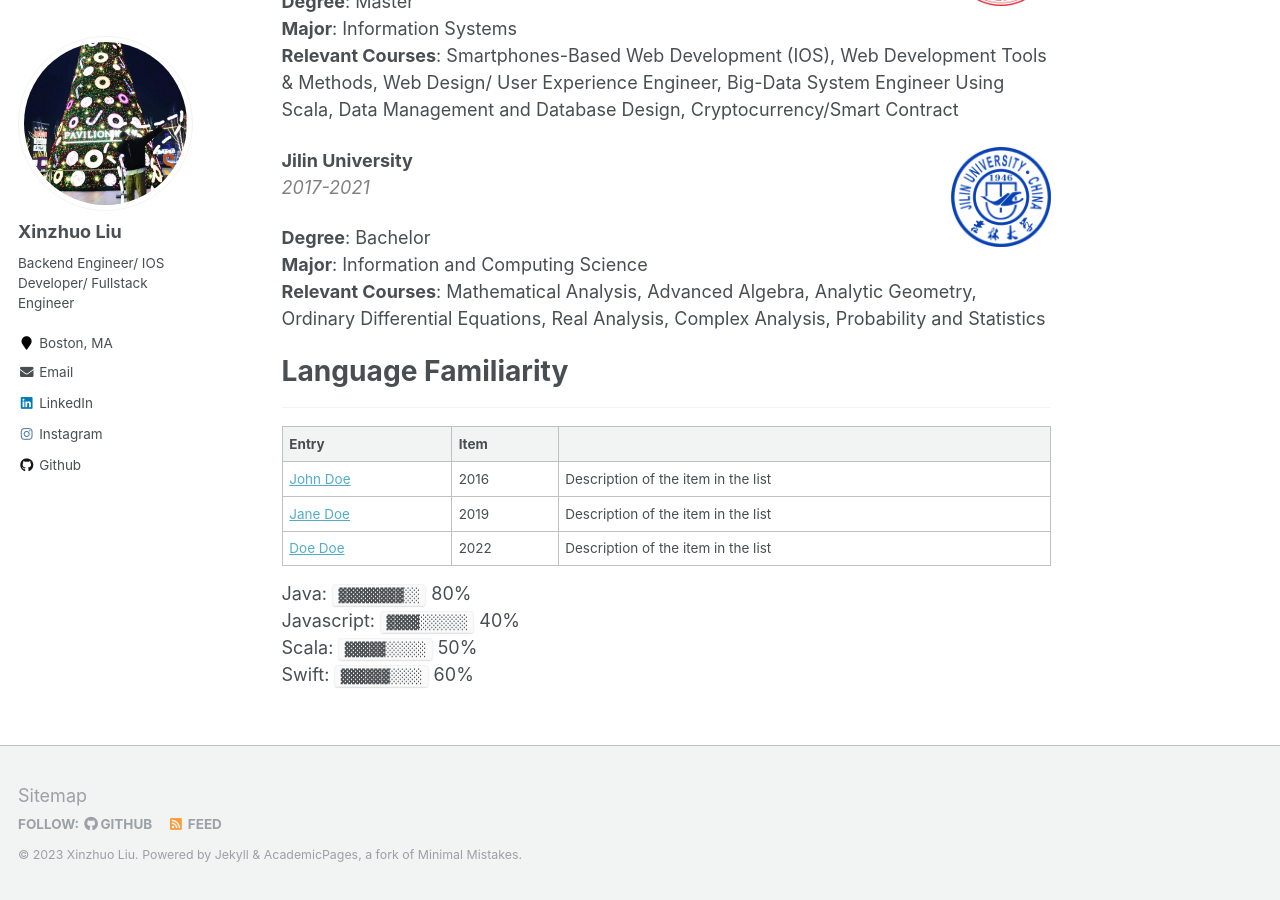
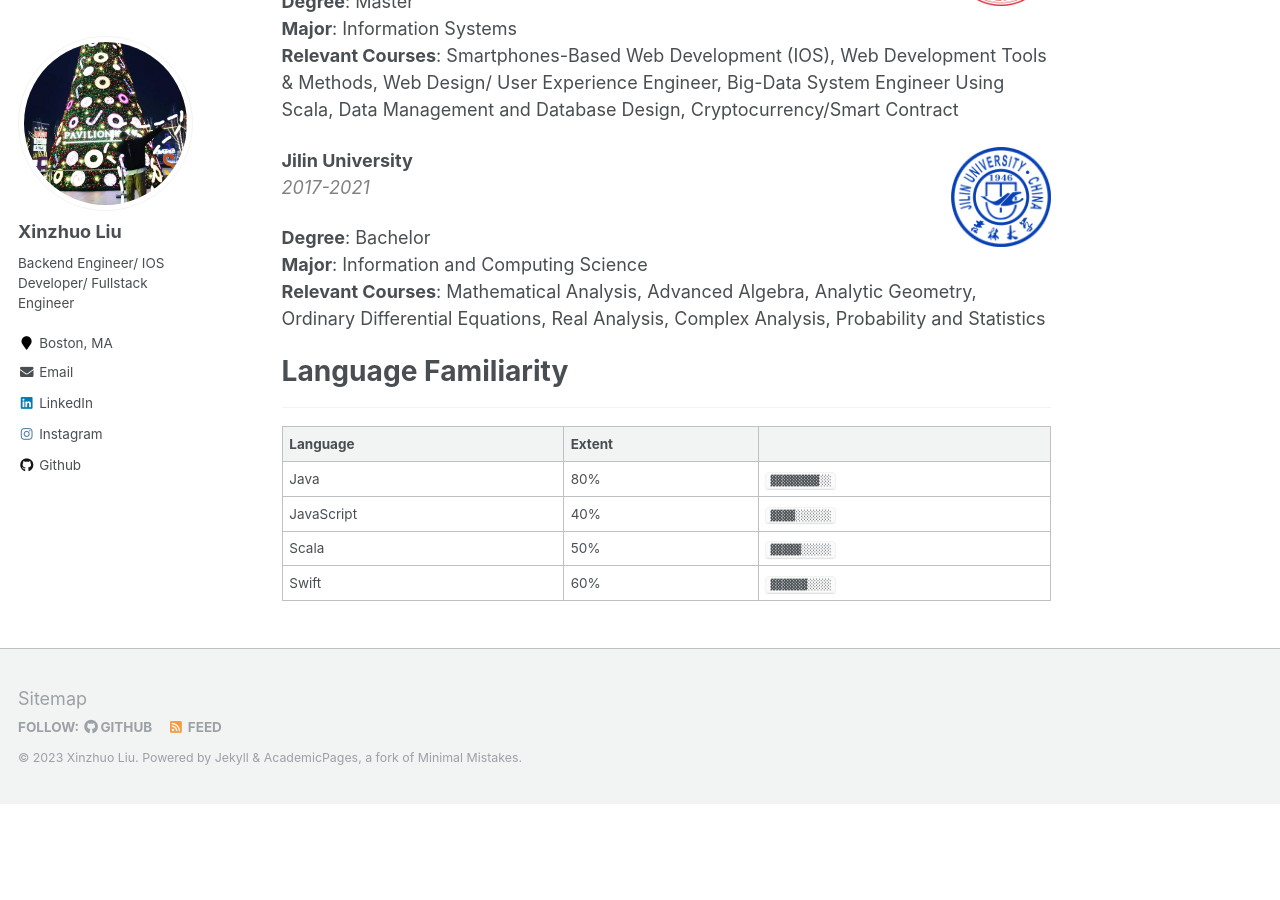
Before and after one commit to Uni-boy/uni-boy.github.io, a Jekyll site: the page built from _pages/about.md, in a window 1280 px wide and 900 px high, scrolled down 527 px. Built offline with Jekyll 4.4.1, drawn with Linux system fonts in a browser that asks for light colours; after the commit the page ends 1331 px from its top, so only the background shows below that.

```diff
--- a/_pages/about.md
+++ b/_pages/about.md
@@ -44,13 +44,9 @@ Language Familiarity
 
 ------
 
-| Entry            | Item   |                                                              |
+| Language            | Extent   |                                                              |
 | --------         | ------ | ------------------------------------------------------------ |
-| [John Doe](#)    | 2016   | Description of the item in the list                          |
-| [Jane Doe](#)    | 2019   | Description of the item in the list                          |
-| [Doe Doe](#)     | 2022   | Description of the item in the list                          |
-
-Java:  `▓▓▓▓▓▓▓▓░░` 80%
-Javascript: `▓▓▓▓░░░░░░` 40%
-Scala: `▓▓▓▓▓░░░░░` 50%
-Swift: `▓▓▓▓▓▓░░░░` 60%
+| Java    | 80%   | `▓▓▓▓▓▓▓▓░░`                          |
+| JavaScript    | 40%   | `▓▓▓▓░░░░░░`                          |
+| Scala     | 50%   | `▓▓▓▓▓░░░░░`                          |
+| Swift     | 60%   | `▓▓▓▓▓▓░░░░`                          |
```
